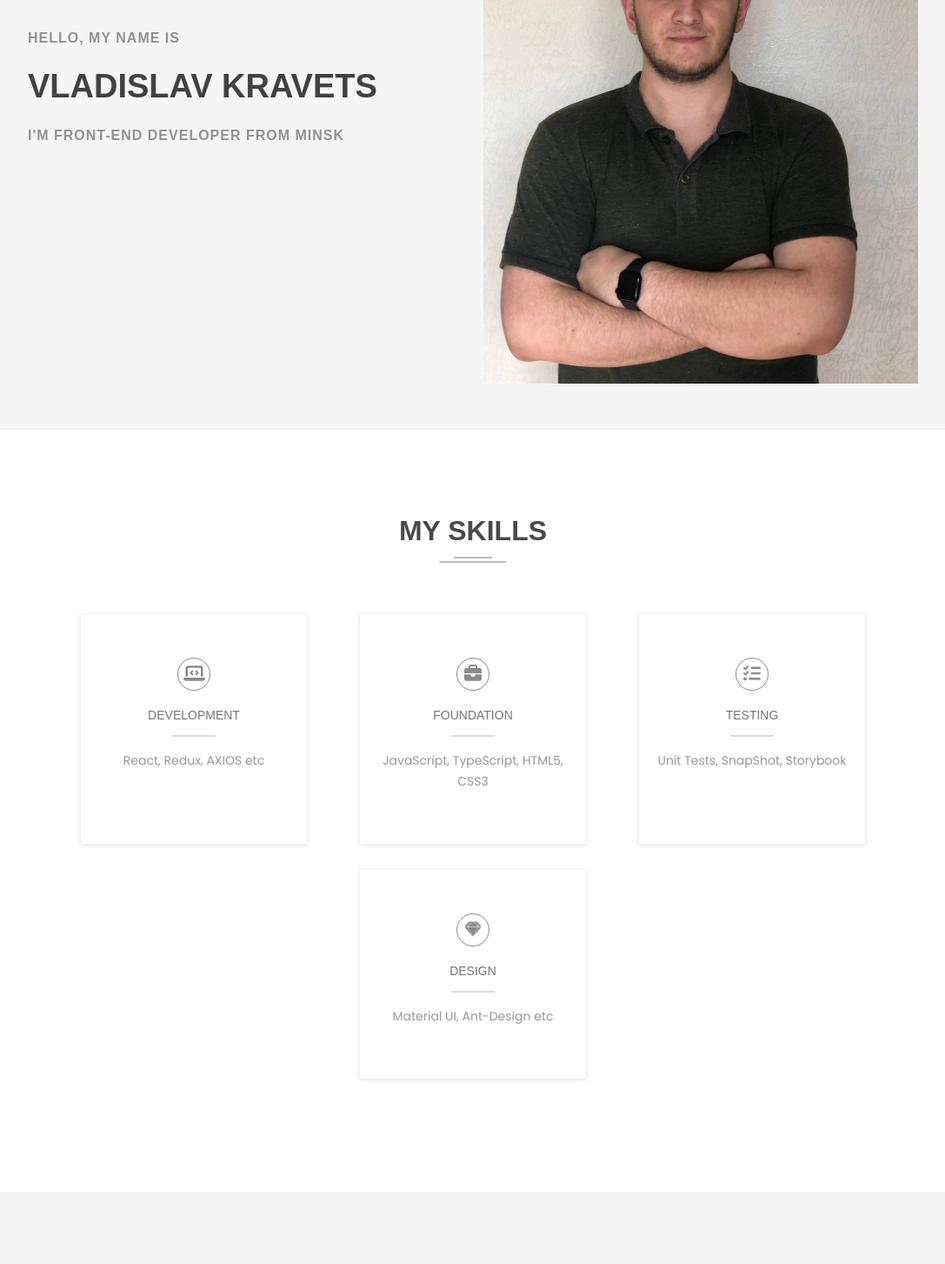
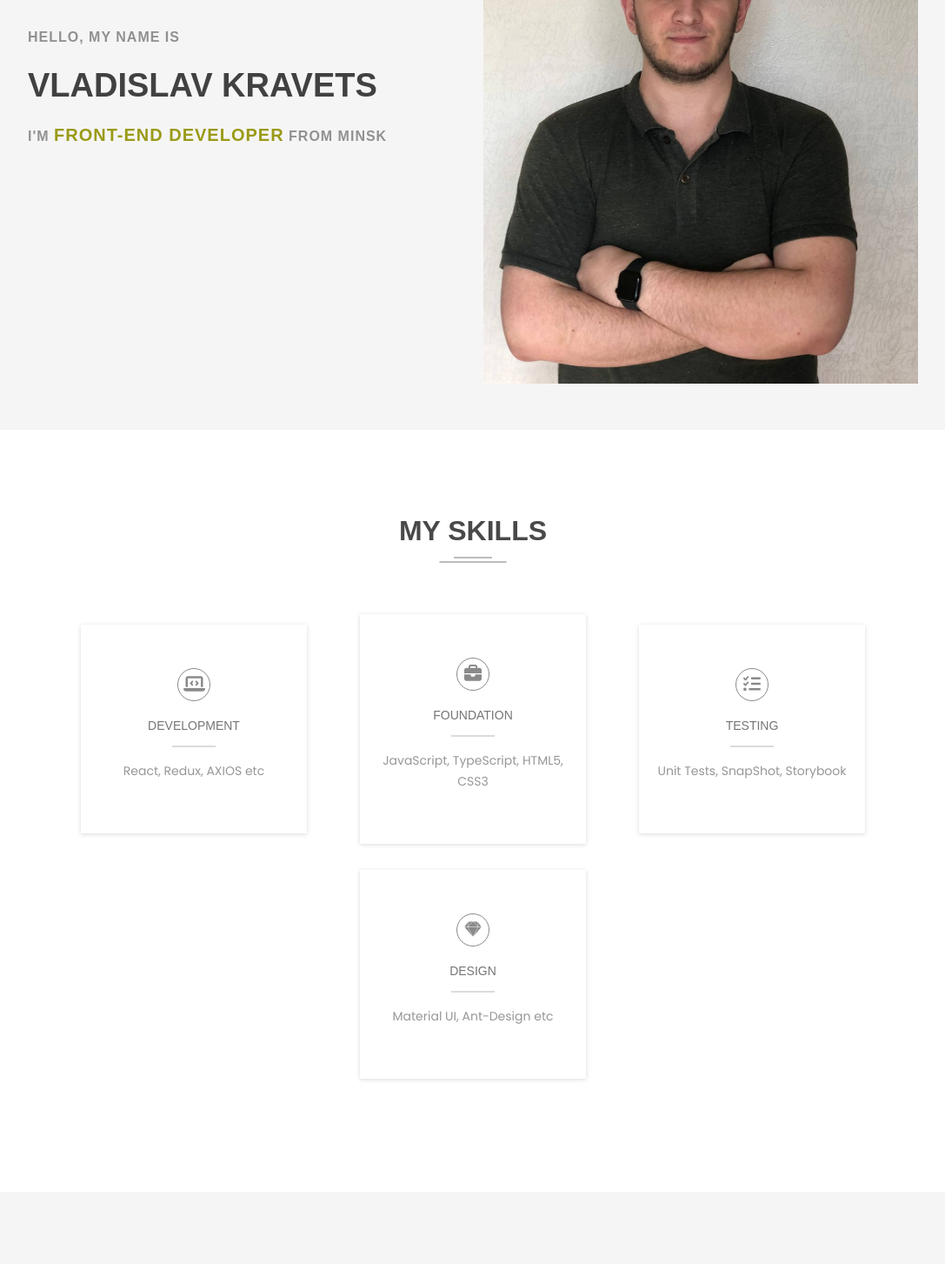
Before and after one commit to VladKravets/CV, a React (Create React App) app: page / in a window 1280 px wide. Shown: the part 306-1759 px from the top of the page at 87% size, without its empty margins (96-1183 px from the left). Built offline with nearby package versions, Linux system fonts and the light colour scheme.

Commit message:
refactoring code

```diff
--- a/src/a1_main/Main.js
+++ b/src/a1_main/Main.js
@@ -10,6 +10,7 @@ function Main() {
         <div className={styles.mainBlock} id='home'>
             <div className={styles.container}>
                 <div className={styles.greeting}>
+
                     <h5>Hello, my name is</h5>
                     <h1>Vladislav Kravets</h1>
                     <h5>I'm <span className={styles.frontend}>Front-end Developer</span> from Minsk</h5>
--- a/src/a1_main/Main.module.scss
+++ b/src/a1_main/Main.module.scss
@@ -1,6 +1,5 @@
 @import './../common/styles/sass/variables';
 @import './../common/styles/sass/mixins';
-
 
 .mainBlock {
   min-height: 90vh;
@@ -23,6 +22,11 @@
       @include text($textColorH5,16px,700,40px, 1px);
       margin: 0 0 15px;
       text-transform: uppercase;
+      .frontend{
+        color: #9a9a17;
+        font-weight: bold;
+        font-size: 20px;
+      }
     }
 
   }
--- a/src/a3_skills/Skills.js
+++ b/src/a3_skills/Skills.js
@@ -4,7 +4,6 @@ import Skill from "./skill/Skill";
 import Title from "../common/components/title/Title";
 import {faBriefcase, faLaptopCode, faTasks} from "@fortawesome/free-solid-svg-icons";
 import {faSketch} from "@fortawesome/free-brands-svg-icons";
-
 
 function Skills() {
     return (
--- a/src/a3_skills/Skills.module.scss
+++ b/src/a3_skills/Skills.module.scss
@@ -8,11 +8,12 @@
     flex-direction: column;
     @include container();
     .skills {
+      display: flex;
+      justify-content: space-evenly;
+      align-items: center;
+      flex-wrap: wrap;
       margin-top: 60px;
       width: 100%;
-      display: flex;
-      justify-content: space-evenly;
-      flex-wrap: wrap;
     }
   }
 }
```
